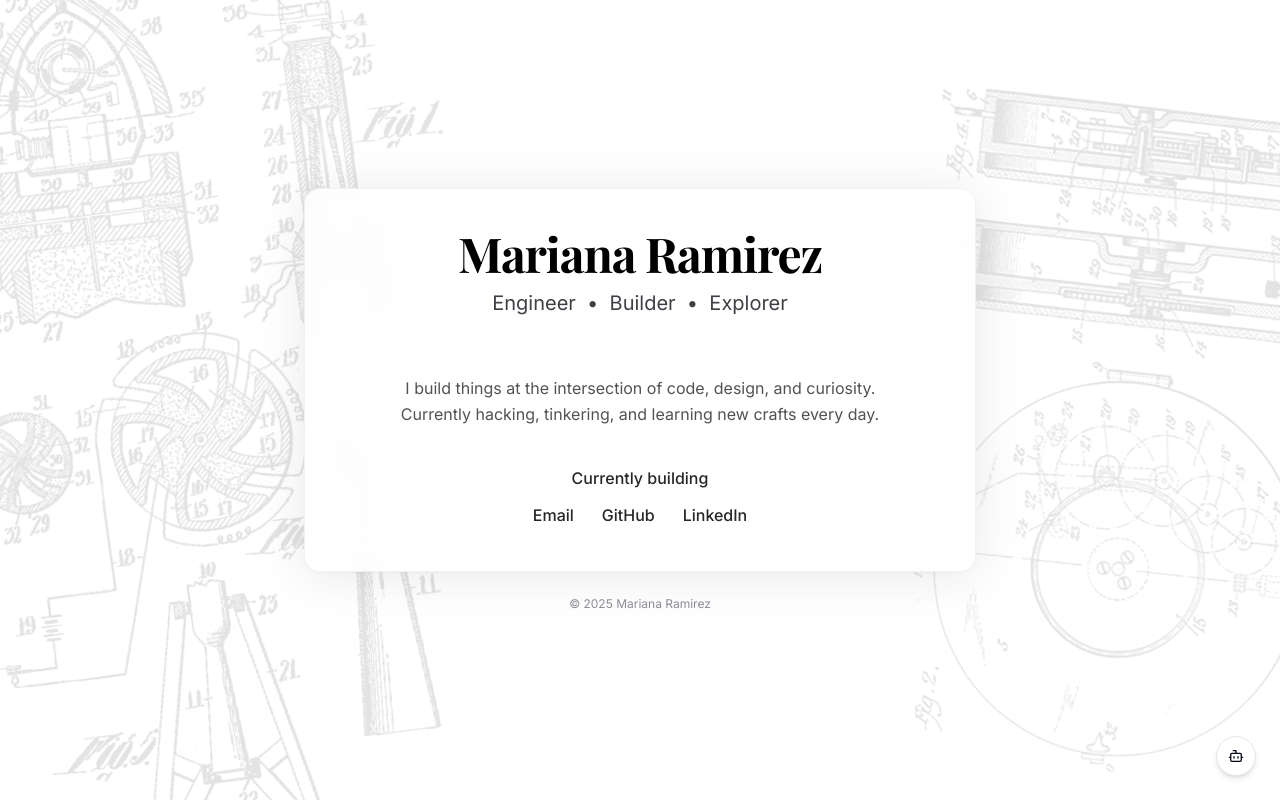
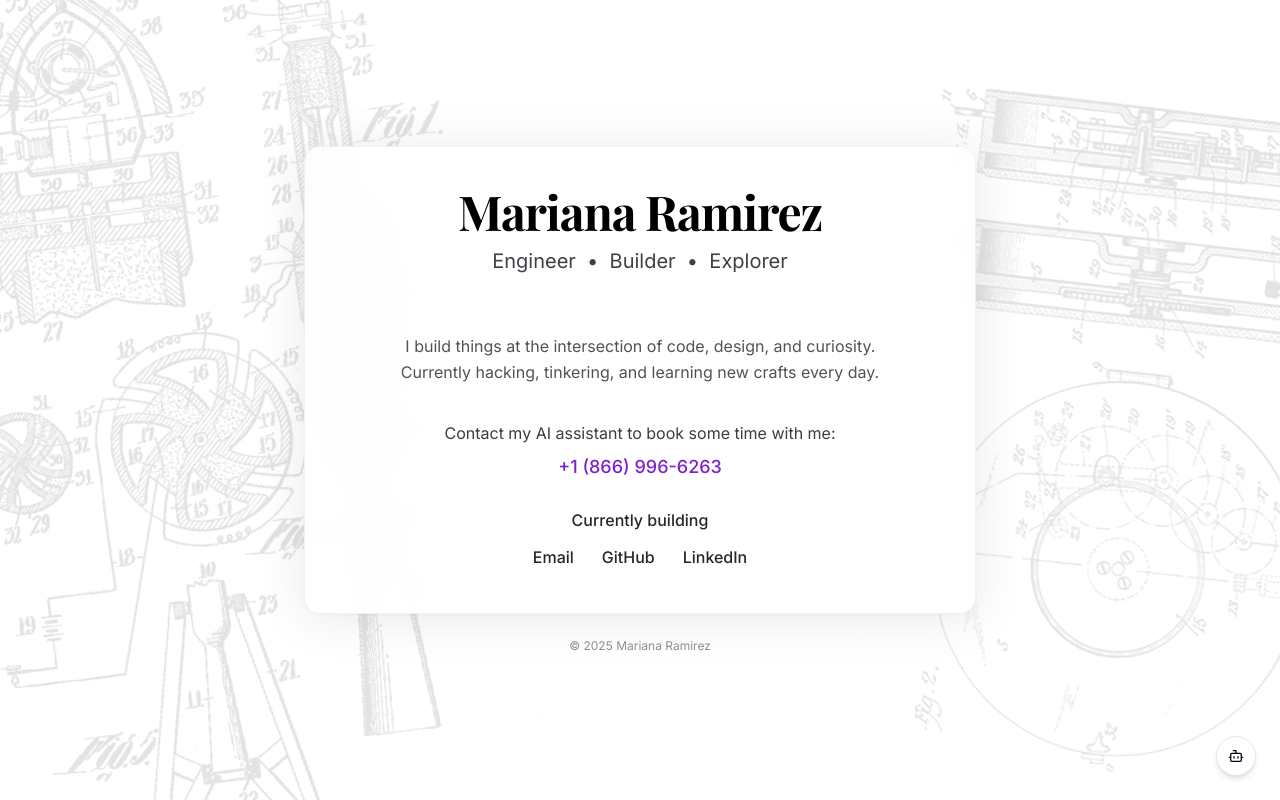
Before and after one commit to marianar97/marianar97.github.io, a React (Vite) app: page / in a window 1280 px wide. Built offline with nearby package versions, Linux system fonts and the light colour scheme.

Commit message:
Add contact information
Add contact information to the page.

```diff
--- a/src/pages/Index.tsx
+++ b/src/pages/Index.tsx
@@ -31,6 +31,20 @@ const Index = () => {
             <br className="hidden sm:block" />
             Currently hacking, tinkering, and learning new crafts every day.
           </p>
+
+          {/* Contact AI Assistant Section */}
+          <div className="w-full text-center mb-6 hero-fade-in" style={{ animationDelay: "0.6s" }}>
+            <p className="text-base text-zinc-800/90 mb-2">
+              Contact my AI assistant to book some time with me:
+            </p>
+            <a
+              href="tel:+18669966263"
+              className="text-lg font-medium text-purple-700 hover:text-purple-900 transition-colors"
+            >
+              +1 (866) 996-6263
+            </a>
+          </div>
+
           <div className="flex flex-col items-center justify-center">
             <a
               className="story-link font-inter text-zinc-800 font-medium text-base transition-colors duration-150 hover:text-black focus:text-black currently-building-tag"
```
